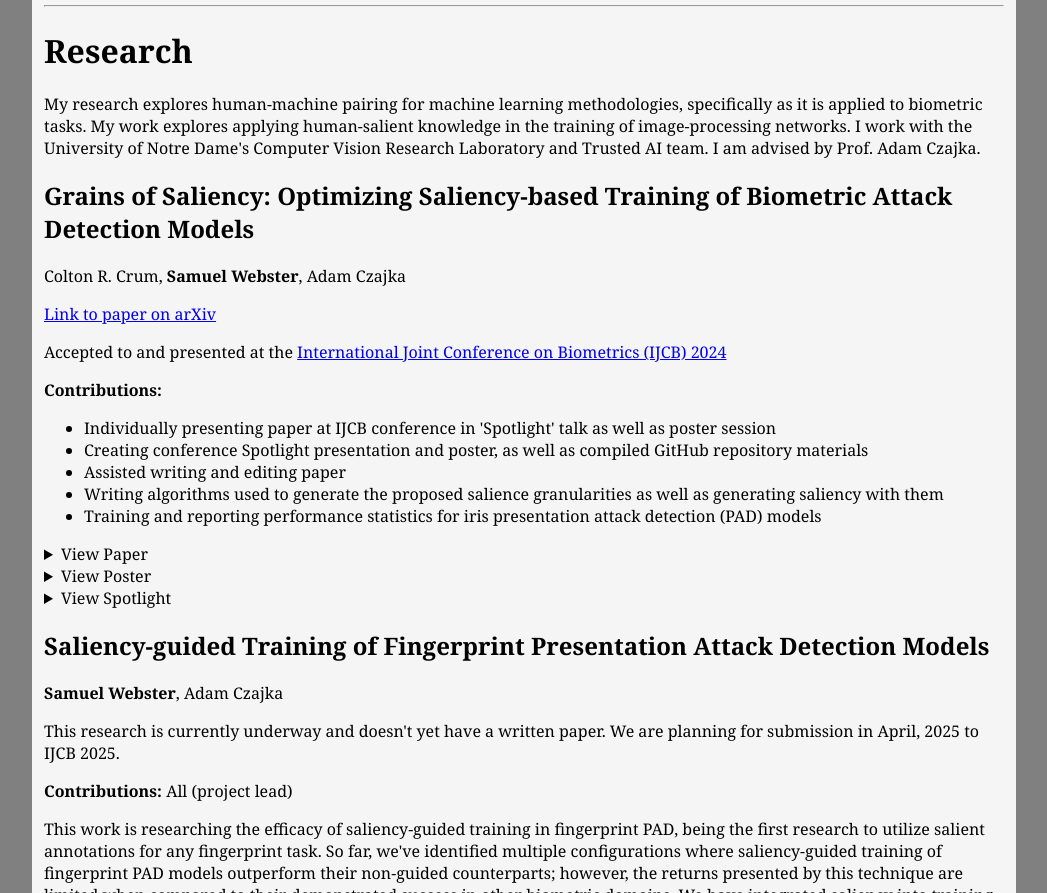
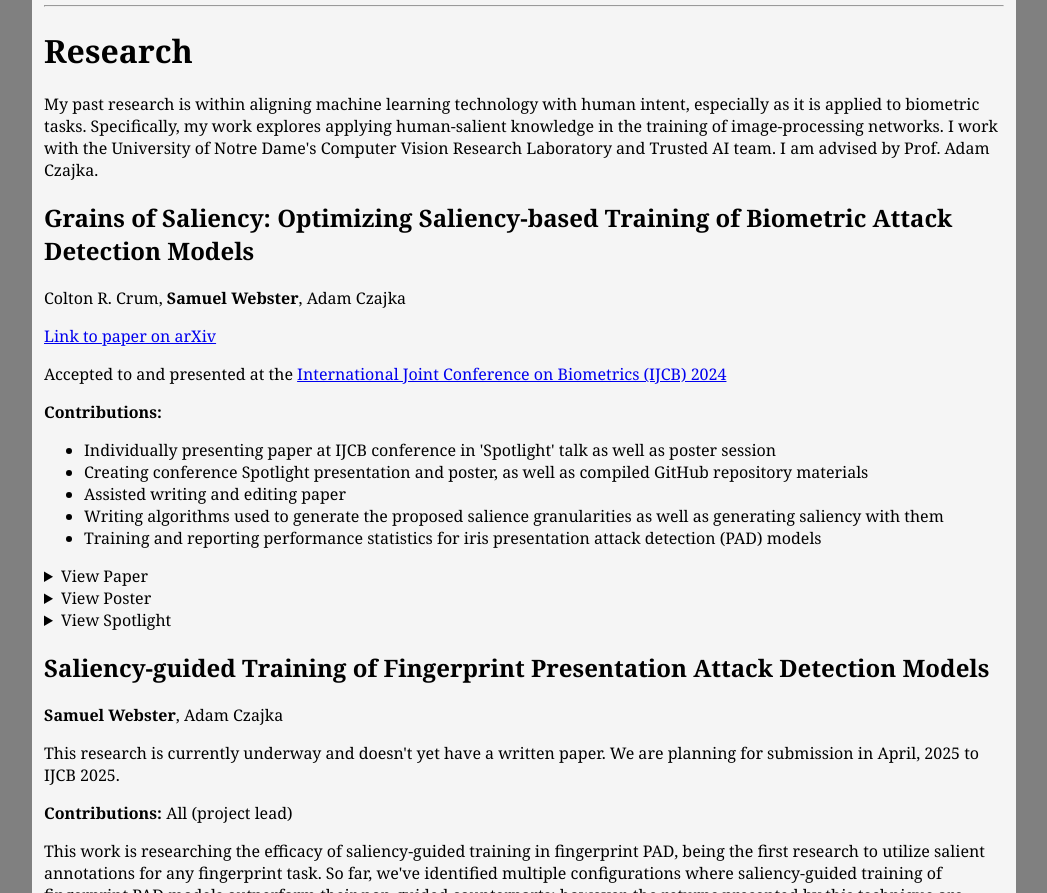
Before and after one commit to samjwebster/mas-portfolio, a plain HTML site: page index.html in a window 1280 px wide. Shown: the part 4412-5305 px from the top of the page, without its empty margins (116-1163 px from the left). Drawn offline with Linux system fonts and the light colour scheme.

Commit message:
updated readme

```diff
--- a/index.html
+++ b/index.html
@@ -158,7 +158,7 @@
         <hr>
 
         <h1 id="research">Research</h1>
-        <p>My research explores human-machine pairing for machine learning methodologies, specifically as it is applied to biometric tasks. My work explores applying human-salient knowledge in the training of image-processing networks. I work with the University of Notre Dame's Computer Vision Research Laboratory and Trusted AI team. I am advised by Prof. Adam Czajka.</p>
+        <p>My past research is within aligning machine learning technology with human intent, especially as it is applied to biometric tasks. Specifically, my work explores applying human-salient knowledge in the training of image-processing networks. I work with the University of Notre Dame's Computer Vision Research Laboratory and Trusted AI team. I am advised by Prof. Adam Czajka.</p>
 
         <h2>Grains of Saliency: Optimizing Saliency-based Training of Biometric Attack Detection Models</h2>
         <p>Colton R. Crum, <b>Samuel Webster</b>, Adam Czajka</p>
```
